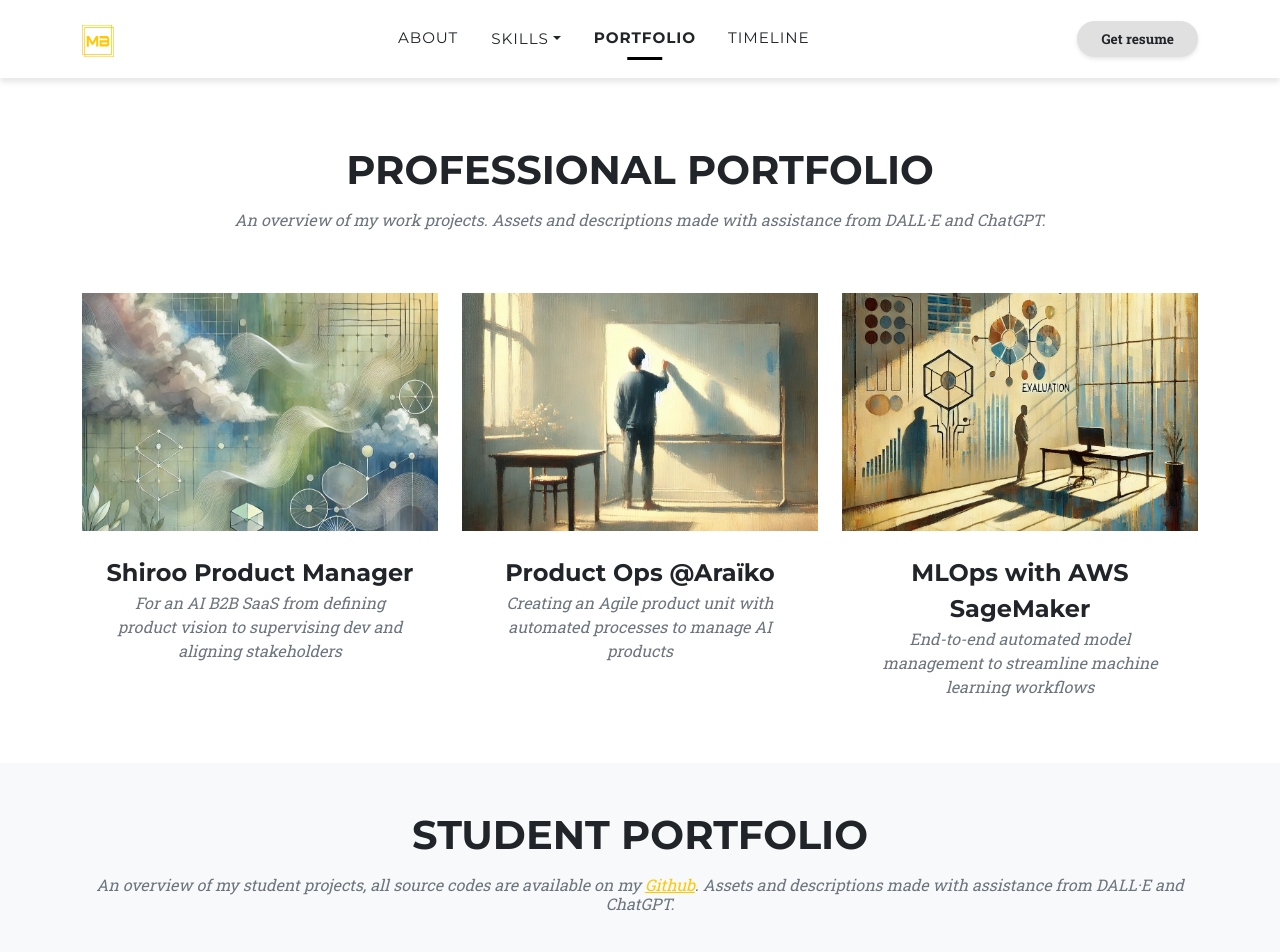
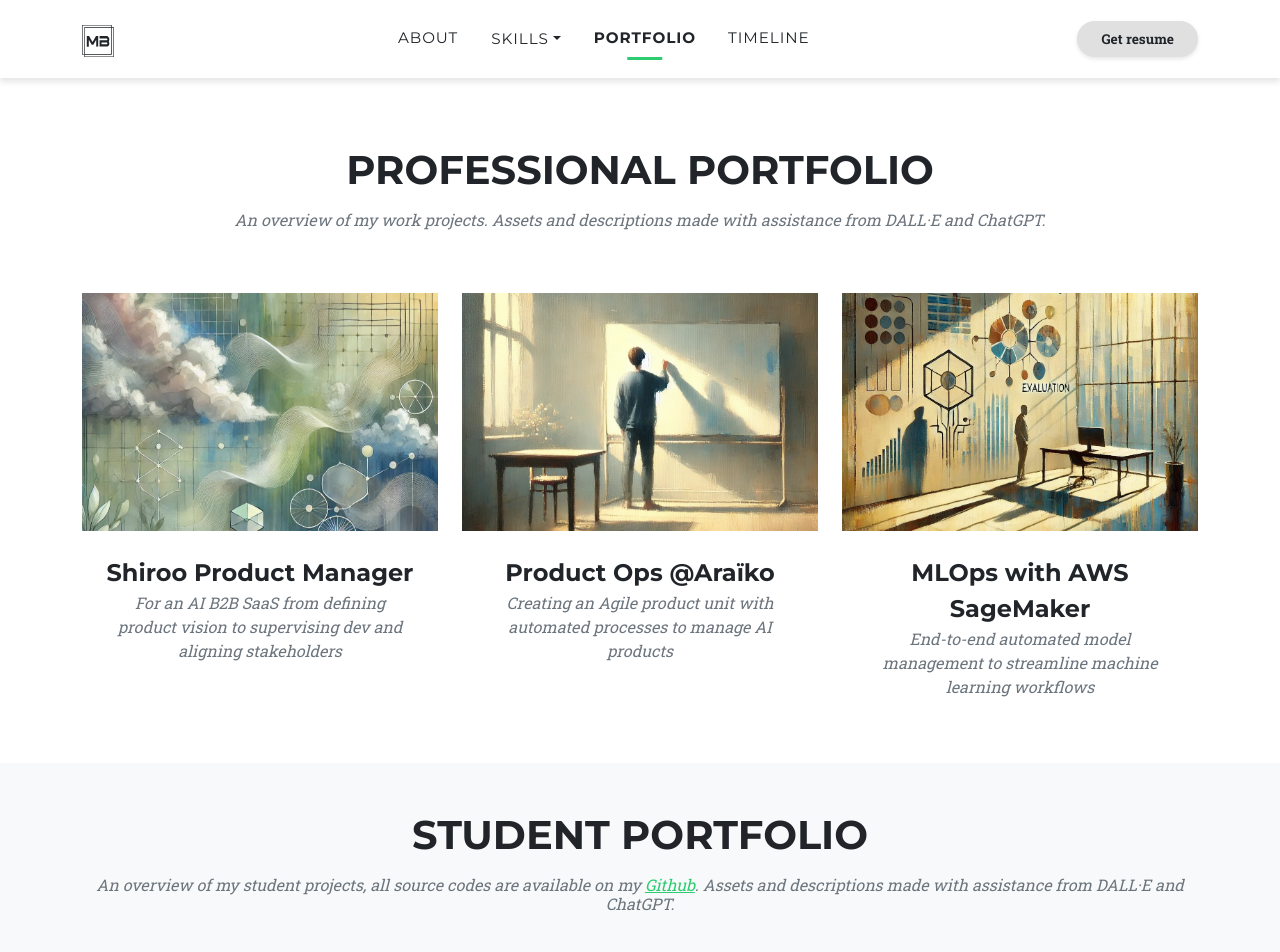
Before and after one commit to Martin-blckrt/martin-blckrt.github.io, a Jekyll site: the page portfolio.html, which Jekyll copies as it is, in a window 1280 px wide and 1400 px high. Shown: the top 952 px of the window. Built offline with Jekyll 4.4.1, drawn with Linux system fonts in a browser that asks for light colours; nearby versions of some CDN libraries; grey boxes are pictures that could not be loaded.

Commit message:
refacto of css colors, buttons

```diff
--- a/_layouts/index-copy.html
+++ b/_layouts/index-copy.html
@@ -28,7 +28,7 @@
         <div class="masthead-heading text-uppercase">I'm Martin Blanckaert</div>
         <!-- <div class="masthead-subheading" style="font-size: 1.5rem">Student in Computer Science at Université de Technologie de Belfort-Montbéliard
             and Université du Québec à Chicoutimi</div> -->
-        <a class="btn btn-primary btn-xl text-uppercase findOutMoreBtn" href="#about">Find out more</a>
+        <a class="btn btn-primary text-uppercase findOutMoreBtn" href="#about">Find out more</a>
     </div>
 </header>
 <div class="modal fade" id="resumeModal" tabindex="-1" aria-labelledby="resumeModalLabel" aria-modal="true"
--- a/_layouts/index.html
+++ b/_layouts/index.html
@@ -33,7 +33,7 @@
                         target="_blank" rel="noopener"
                         href="https://www.shiroo.ai">Shiroo</a>.</p>
             <div style="display: flex; align-items: center; gap: 0.5rem">
-                <a class="btn btn-primary btn-l text-uppercase" target="_blank" rel="noopener"
+                <a class="btn btn-primary  text-uppercase" target="_blank" rel="noopener"
                    href="mailto:martinblanckaert@yahoo.fr">Contact Me</a>
                 <div class="social-icons" style="padding: 0; gap: 0.5rem; display: flex;">
                     <a target="_blank" rel="noopener"
--- a/js/scripts.js
+++ b/js/scripts.js
@@ -159,15 +159,11 @@ function highlightActiveNavLink() {
     const currentPath = window.location.href; // Get the current page path
 
     navLinks.forEach(link => {
-        console.log("current", currentPath)
-        console.log("link", link)
         // Check if the link's href matches the current path
         if (link.href.split('#')[0] === currentPath.split('#')[0] && link.href.split('#')[1] == null) {
             link.classList.add("active")
-            //link.style.color = '#ffc800'; // Apply the active style
         } else {
             link.classList.remove("active")
-            //link.style.color = ''; // Reset the color for other links
         }
     });
 }
--- a/portfolio.html
+++ b/portfolio.html
@@ -536,13 +536,13 @@
                                     AI Practical Workshop II - Université du Québec à Chicoutimi (2023)
                                 </li>
                             </ul>
-                            <button class="btn btn-primary btn-xl text-uppercase" data-bs-dismiss="modal" type="button">
+                            <button class="btn btn-primary text-uppercase" data-bs-dismiss="modal" type="button">
                                 <i class="fas fa-xmark me-1"></i>
                                 Close Project
                             </button>
                             <a href="https://drive.google.com/file/d/1uP3VYbth2eOpvW7peoNLXleAzlo7MXF9/view?usp=sharing"
                                target="_blank" rel="noopener">
-                                <button class="btn btn-primary btn-xl text-uppercase" type="button">
+                                <button class="btn btn-primary text-uppercase" type="button">
                                     <i class="fas fa-up-right-from-square me-1"></i>
                                     Open Article
                                 </button>
@@ -657,13 +657,13 @@
                                     AI Practical Workshop I - Université du Québec à Chicoutimi (2023)
                                 </li>
                             </ul>
-                            <button class="btn btn-primary btn-xl text-uppercase" data-bs-dismiss="modal" type="button">
+                            <button class="btn btn-primary  text-uppercase" data-bs-dismiss="modal" type="button">
                                 <i class="fas fa-xmark me-1"></i>
                                 Close Project
                             </button>
                             <a href="https://drive.google.com/file/d/13Nm7_JdpsO21myQ13bS20nqo-INm0H7w/view?usp=share_link"
                                target="_blank" rel="noopener">
-                                <button class="btn btn-primary btn-xl text-uppercase" type="button">
+                                <button class="btn btn-primary  text-uppercase" type="button">
                                     <i class="fas fa-up-right-from-square me-1"></i>
                                     Open Original Report
                                 </button>
@@ -811,13 +811,13 @@
                                     Deep Learning - Université du Québec à Chicoutimi (2023)
                                 </li>
                             </ul>
-                            <button class="btn btn-primary btn-xl text-uppercase" data-bs-dismiss="modal" type="button">
+                            <button class="btn btn-primary  text-uppercase" data-bs-dismiss="modal" type="button">
                                 <i class="fas fa-xmark me-1"></i>
                                 Close Project
                             </button>
                             <a href="https://drive.google.com/file/d/1hEGBTpFhsqbpVskBWvmakz0nChiq7H2g/view?usp=sharing"
                                target="_blank" rel="noopener">
-                                <button class="btn btn-primary btn-xl text-uppercase" type="button">
+                                <button class="btn btn-primary  text-uppercase" type="button">
                                     <i class="fas fa-up-right-from-square me-1"></i>
                                     Open Original Report
                                 </button>
@@ -952,13 +952,13 @@
                                     Data Science Project - Université de Technologie de Belfort-Montbéliard (2022)
                                 </li>
                             </ul>
-                            <button class="btn btn-primary btn-xl text-uppercase" data-bs-dismiss="modal" type="button">
+                            <button class="btn btn-primary  text-uppercase" data-bs-dismiss="modal" type="button">
                                 <i class="fas fa-xmark me-1"></i>
                                 Close Project
                             </button>
                             <a href="https://drive.google.com/file/d/1sVv0c4NlJ-HMS-_JsN6nuVxYogpIpRom/view?usp=sharing"
                                target="_blank" rel="noopener">
-                                <button class="btn btn-primary btn-xl text-uppercase" type="button">
+                                <button class="btn btn-primary  text-uppercase" type="button">
                                     <i class="fas fa-up-right-from-square me-1"></i>
                                     Open Original Report
                                 </button>
@@ -1094,13 +1094,13 @@
                                     Special Subjects - Université du Québec à Chicoutimi (2023)
                                 </li>
                             </ul>
-                            <button class="btn btn-primary btn-xl text-uppercase" data-bs-dismiss="modal" type="button">
+                            <button class="btn btn-primary  text-uppercase" data-bs-dismiss="modal" type="button">
                                 <i class="fas fa-xmark me-1"></i>
                                 Close Project
                             </button>
                             <a href="https://drive.google.com/file/d/1zyPN9Z4EXc_Zzbu6zwqA0keMDcgcSMXr/view?usp=sharing"
                                target="_blank" rel="noopener">
-                                <button class="btn btn-primary btn-xl text-uppercase" type="button">
+                                <button class="btn btn-primary  text-uppercase" type="button">
                                     <i class="fas fa-up-right-from-square me-1"></i>
                                     Open Original Report
                                 </button>
@@ -1317,13 +1317,13 @@
                                     Artificial Intelligence - Université du Québec à Chicoutimi (2022)
                                 </li>
                             </ul>
-                            <button class="btn btn-primary btn-xl text-uppercase" data-bs-dismiss="modal" type="button">
+                            <button class="btn btn-primary  text-uppercase" data-bs-dismiss="modal" type="button">
                                 <i class="fas fa-xmark me-1"></i>
                                 Close Project
                             </button>
                             <a href="https://drive.google.com/file/d/11udU3pRkBBOtOSmrDaYFs14PeuqdHx9R/view?usp=sharing"
                                target="_blank" rel="noopener">
-                                <button class="btn btn-primary btn-xl text-uppercase" type="button">
+                                <button class="btn btn-primary  text-uppercase" type="button">
                                     <i class="fas fa-up-right-from-square me-1"></i>
                                     Open Original Report
                                 </button>
@@ -1473,13 +1473,13 @@
                                     Machine Learning for Big Data - Université du Québec à Chicoutimi (2022)
                                 </li>
                             </ul>
-                            <button class="btn btn-primary btn-xl text-uppercase" data-bs-dismiss="modal" type="button">
+                            <button class="btn btn-primary  text-uppercase" data-bs-dismiss="modal" type="button">
                                 <i class="fas fa-xmark me-1"></i>
                                 Close Project
                             </button>
                             <a href="https://drive.google.com/file/d/1QA2iUsArYDgdvtlk91APxhMci3DytAEb/view?usp=sharing"
                                target="_blank" rel="noopener">
-                                <button class="btn btn-primary btn-xl text-uppercase" type="button">
+                                <button class="btn btn-primary  text-uppercase" type="button">
                                     <i class="fas fa-up-right-from-square me-1"></i>
                                     Open Original Report
                                 </button>
@@ -1617,13 +1617,13 @@
                                     Artificial vision and image processing - Université du Québec à Chicoutimi (2023)
                                 </li>
                             </ul>
-                            <button class="btn btn-primary btn-xl text-uppercase" data-bs-dismiss="modal" type="button">
+                            <button class="btn btn-primary  text-uppercase" data-bs-dismiss="modal" type="button">
                                 <i class="fas fa-xmark me-1"></i>
                                 Close Project
                             </button>
                             <a href="https://drive.google.com/file/d/1DjE40vlbAlt9X_XEzTUmR1jCnM01qhLV/view?usp=sharing"
                                target="_blank" rel="noopener">
-                                <button class="btn btn-primary btn-xl text-uppercase" type="button">
+                                <button class="btn btn-primary  text-uppercase" type="button">
                                     <i class="fas fa-up-right-from-square me-1"></i>
                                     Open Original Report
                                 </button>
@@ -1714,13 +1714,13 @@
                                     Machine Learning for Big Data - Université du Québec à Chicoutimi (2022)
                                 </li>
                             </ul>
-                            <button class="btn btn-primary btn-xl text-uppercase" data-bs-dismiss="modal" type="button">
+                            <button class="btn btn-primary  text-uppercase" data-bs-dismiss="modal" type="button">
                                 <i class="fas fa-xmark me-1"></i>
                                 Close Project
                             </button>
                             <a href="https://drive.google.com/file/d/1wO9o_4g0q-zhhhu4IoWK9tgXhqRsbhnL/view?usp=sharing"
                                target="_blank" rel="noopener">
-                                <button class="btn btn-primary btn-xl text-uppercase" type="button">
+                                <button class="btn btn-primary  text-uppercase" type="button">
                                     <i class="fas fa-up-right-from-square me-1"></i>
                                     Open Original Report
                                 </button>
@@ -1830,13 +1830,13 @@
                                     Belfort-Montbéliard (2020)
                                 </li>
                             </ul>
-                            <button class="btn btn-primary btn-xl text-uppercase" data-bs-dismiss="modal" type="button">
+                            <button class="btn btn-primary  text-uppercase" data-bs-dismiss="modal" type="button">
                                 <i class="fas fa-xmark me-1"></i>
                                 Close Project
                             </button>
                             <a href="https://drive.google.com/file/d/1SfNmkyyFGfzsseAeXbnk2wNh7AtjCret/view?usp=sharing"
                                target="_blank" rel="noopener">
-                                <button class="btn btn-primary btn-xl text-uppercase" type="button">
+                                <button class="btn btn-primary  text-uppercase" type="button">
                                     <i class="fas fa-up-right-from-square me-1"></i>
                                     Open Original Report
                                 </button>
@@ -1973,13 +1973,13 @@
                                     Artificial Intelligence - Université du Québec à Chicoutimi (2022)
                                 </li>
                             </ul>
-                            <button class="btn btn-primary btn-xl text-uppercase" data-bs-dismiss="modal" type="button">
+                            <button class="btn btn-primary  text-uppercase" data-bs-dismiss="modal" type="button">
                                 <i class="fas fa-xmark me-1"></i>
                                 Close Project
                             </button>
                             <a href="https://drive.google.com/file/d/1suCWvr3xjsGjTT5QEXI_0UgYsxANsZTl/view?usp=sharing"
                                target="_blank" rel="noopener">
-                                <button class="btn btn-primary btn-xl text-uppercase" type="button">
+                                <button class="btn btn-primary  text-uppercase" type="button">
                                     <i class="fas fa-up-right-from-square me-1"></i>
                                     Open Original Report
                                 </button>
@@ -2120,13 +2120,13 @@
                                     6-month internship at Luxembourg Online (2021)
                                 </li>
                             </ul>
-                            <button class="btn btn-primary btn-xl text-uppercase" data-bs-dismiss="modal" type="button">
+                            <button class="btn btn-primary  text-uppercase" data-bs-dismiss="modal" type="button">
                                 <i class="fas fa-xmark me-1"></i>
                                 Close Project
                             </button>
                             <a href="https://drive.google.com/file/d/1oddxiZsK9wTbzmuNmw9MCHhP9vLVhaj3/view?usp=sharing"
                                target="_blank" rel="noopener">
-                                <button class="btn btn-primary btn-xl text-uppercase" type="button">
+                                <button class="btn btn-primary  text-uppercase" type="button">
                                     <i class="fas fa-up-right-from-square me-1"></i>
                                     Open Original Report
                                 </button>
@@ -2240,13 +2240,13 @@
                                     Development Project - Université de Technologie de Belfort-Montbéliard (2021)
                                 </li>
                             </ul>
-                            <button class="btn btn-primary btn-xl text-uppercase" data-bs-dismiss="modal" type="button">
+                            <button class="btn btn-primary  text-uppercase" data-bs-dismiss="modal" type="button">
                                 <i class="fas fa-xmark me-1"></i>
                                 Close Project
                             </button>
                             <a href="https://drive.google.com/file/d/1I9cYXCGDfJA5gbhGNLp99MyoAYaTtqR3/view?usp=sharing"
                                target="_blank" rel="noopener">
-                                <button class="btn btn-primary btn-xl text-uppercase" type="button">
+                                <button class="btn btn-primary  text-uppercase" type="button">
                                     <i class="fas fa-up-right-from-square me-1"></i>
                                     Open Original Report
                                 </button>
@@ -2328,13 +2328,13 @@
                                     Inter-semester activity - Université de Technologie de Belfort-Montbéliard (2021)
                                 </li>
                             </ul>
-                            <button class="btn btn-primary btn-xl text-uppercase" data-bs-dismiss="modal" type="button">
+                            <button class="btn btn-primary  text-uppercase" data-bs-dismiss="modal" type="button">
                                 <i class="fas fa-xmark me-1"></i>
                                 Close Project
                             </button>
                             <a href="https://drive.google.com/file/d/1Hz77uXoGpYqV4SB5yKA-GrJWohacRm4C/view?usp=sharing"
                                target="_blank" rel="noopener">
-                                <button class="btn btn-primary btn-xl text-uppercase" type="button">
+                                <button class="btn btn-primary  text-uppercase" type="button">
                                     <i class="fas fa-up-right-from-square me-1"></i>
                                     Open Original Report
                                 </button>
```
Also changed, not shown: assets/img/navbar-logo.svg, css/styles.css.
